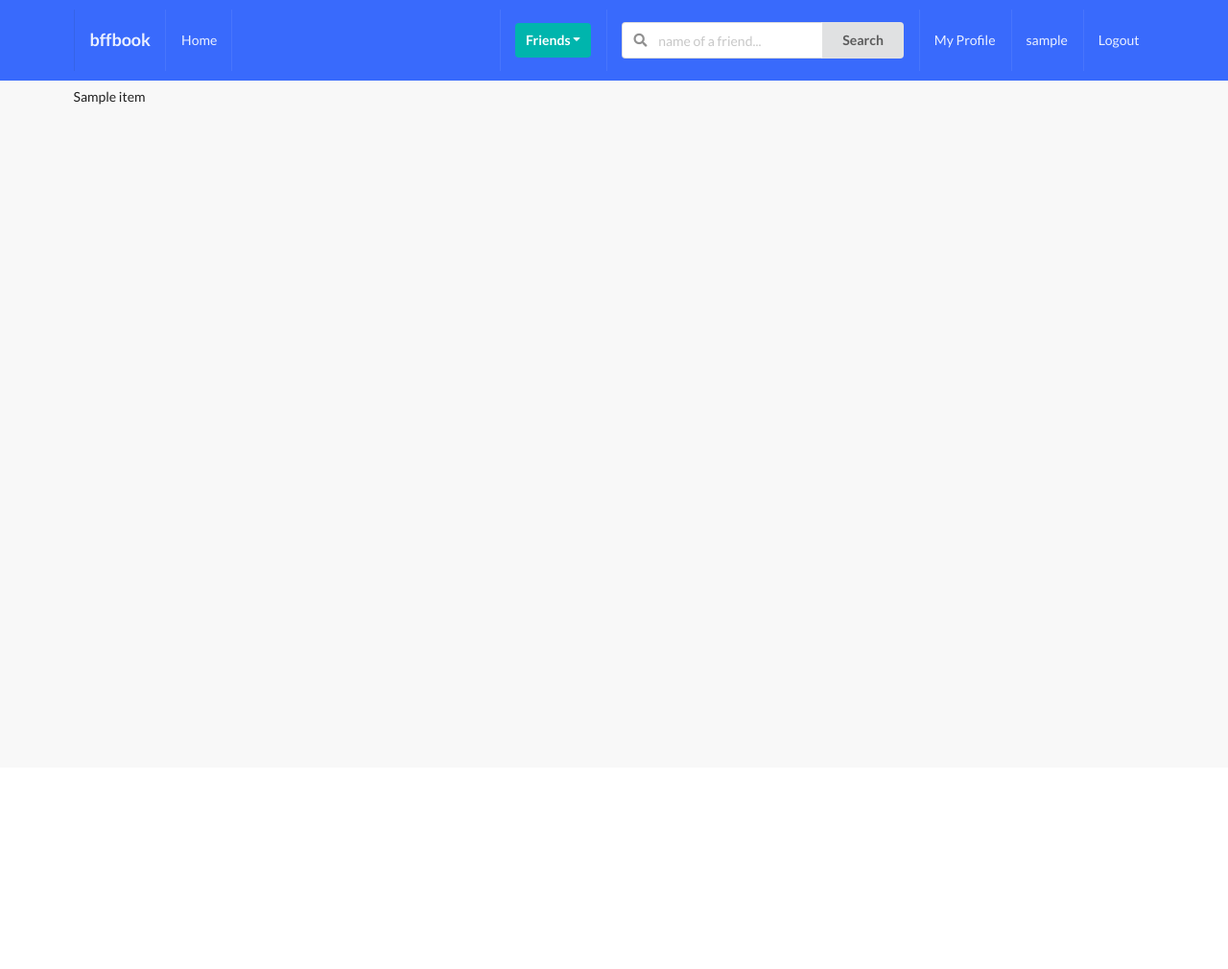
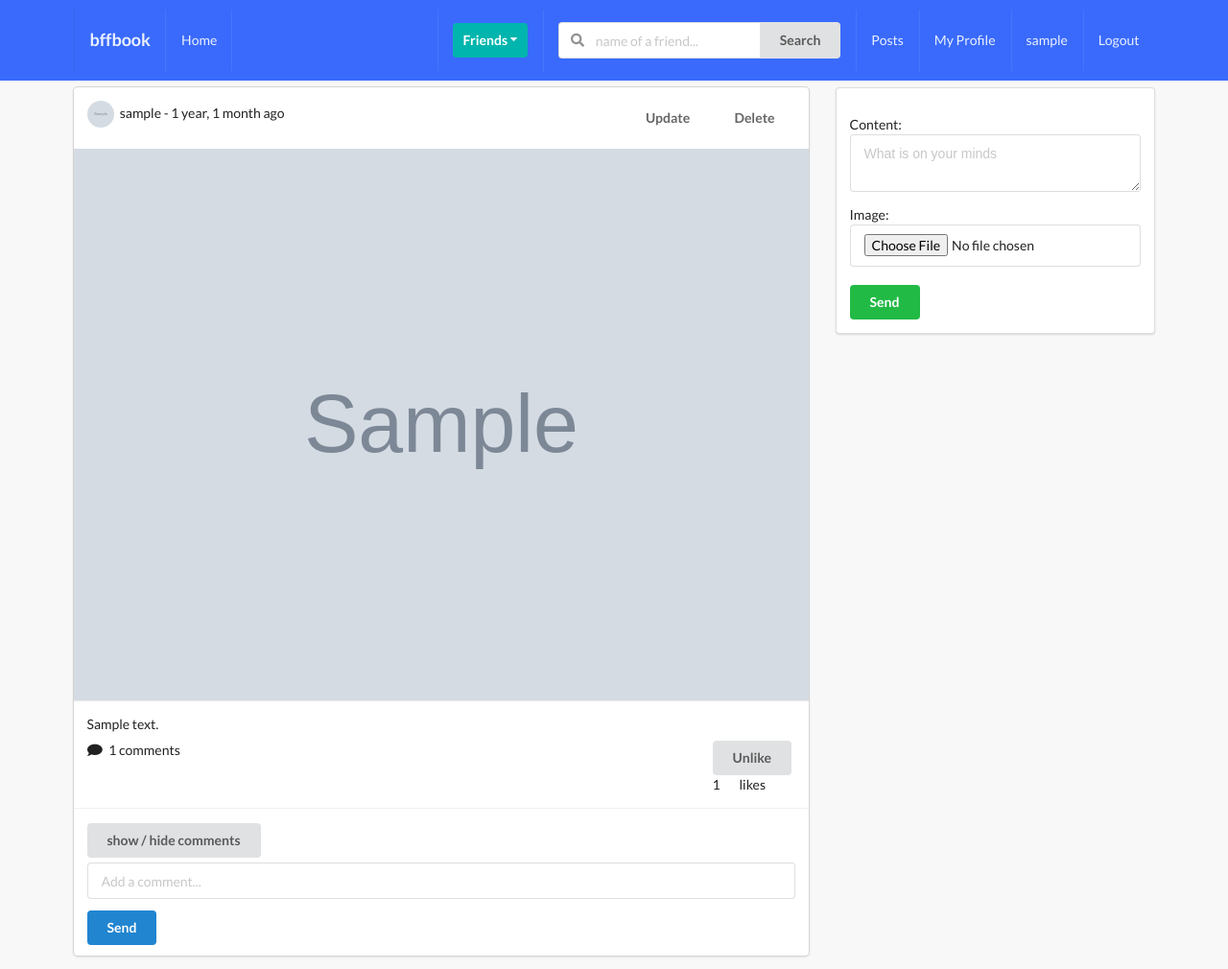
Before and after one commit to SimonOkello/socialapp, a Django app: template posts/templates/posts/index.html in a window 1280 px wide. Shown: the whole page at 96% size. Before the commit the page ends 109 px from the top, so only its background shows below. Run offline with Django 3.2, Linux system fonts and the light colour scheme; a user stored in the database is signed in; tables that the repository leaves empty hold one stand-in row (values such as "Sample post"); the template is opened without the code that fills it: values that come from a table or form of the project are taken from there, most other values are stand-ins (such as "Sample title", 1, 10 or a date in 2020); grey boxes marked "Sample" are stand-in pictures; some libraries are stand-ins or nearby versions.

Commit message:
more features added

```diff
--- a/bffbook/urls.py
+++ b/bffbook/urls.py
@@ -10,6 +10,7 @@ urlpatterns = [
     path('admin/', admin.site.urls),
     path('',home_view, name='home-view'),
     path('profiles/', include('profiles.urls')),
+    path('posts/', include('posts.urls')),
 ]
 
 urlpatterns +=static(settings.MEDIA_URL, document_root=settings.MEDIA_ROOT)
--- a/posts/admin.py
+++ b/posts/admin.py
@@ -1,3 +1,8 @@
 from django.contrib import admin
 
 # Register your models here.
+from .models import Post, Comment, Like
+
+admin.site.register(Post)
+admin.site.register(Comment)
+admin.site.register(Like)
--- a/posts/apps.py
+++ b/posts/apps.py
@@ -3,3 +3,4 @@ from django.apps import AppConfig
 
 class PostsConfig(AppConfig):
     name = 'posts'
+    verbose_name='Posts, Comments, Likes'
--- /dev/null
+++ b/posts/forms.py
@@ -0,0 +1,21 @@
+from django import forms
+
+from .models import Post, Comment
+
+
+class PostModelForm(forms.ModelForm):
+    content = forms.CharField(widget=forms.Textarea(
+        attrs={'rows': 2, 'placeholder': 'What is on your minds'}))
+
+    class Meta:
+        model = Post
+        fields = ('content', 'image')
+
+
+class CommentModelForm(forms.ModelForm):
+    body = forms.CharField(label='', widget=forms.TextInput(
+        attrs={'placeholder': 'Add a comment...'}))
+
+    class Meta:
+        model = Comment
+        fields = ('body',)
--- a/posts/models.py
+++ b/posts/models.py
@@ -1,3 +1,58 @@
+from django.core import validators
 from django.db import models
 from django.contrib.auth.models import User
+from django.core.validators import FileExtensionValidator
 # Create your models here.
+from profiles.models import Profile
+
+
+class Post(models.Model):
+    author = models.ForeignKey(
+        to=Profile, on_delete=models.CASCADE, related_name='posts')
+    content = models.TextField()
+    image = models.ImageField(
+        upload_to='posts/', validators=[FileExtensionValidator(['png', 'jpg', 'jpeg'])], blank=True)
+    liked = models.ManyToManyField(
+        to=Profile, blank=True, related_name='likes')
+    created = models.DateTimeField(auto_now_add=True)
+    updated = models.DateTimeField(auto_now=True)
+
+    class Meta:
+        ordering = ('-created',)
+
+    def get_number_of_likes(self):
+        return self.liked.all().count()
+
+    def get_number_of_comments(self):
+        return self.comment_set.all().count()
+
+    def __str__(self):
+        return str(self.content[:20])
+
+
+class Comment(models.Model):
+    user = models.ForeignKey(to=Profile, on_delete=models.CASCADE)
+    post = models.ForeignKey(to=Post, on_delete=models.CASCADE)
+    body = models.TextField()
+    created = models.DateTimeField(auto_now_add=True)
+    updated = models.DateTimeField(auto_now=True)
+
+    def __str__(self):
+        return f'{self.user}-{self.body}'
+
+
+LIKE_CHOICES = (
+    ('Like', 'Like'),
+    ('Unlike', 'Unlike'),
+)
+
+
+class Like(models.Model):
+    user = models.ForeignKey(to=Profile, on_delete=models.CASCADE)
+    post = models.ForeignKey(to=Post, on_delete=models.CASCADE)
+    value = models.CharField(choices=LIKE_CHOICES, max_length=8)
+    created = models.DateTimeField(auto_now_add=True)
+    updated = models.DateTimeField(auto_now=True)
+
+    def __str__(self):
+        return f'{self.user}-{self.value}-{self.post}'
--- a/posts/templates/posts/index.html
+++ b/posts/templates/posts/index.html
@@ -1,14 +1,158 @@
 {% extends 'base.html' %}
 
-{% block title %}
-Posts
-{% endblock title %}
+{% block title %}Posts{% endblock title %}
 
 {% block content %}
-{% for item in qs %}
-{{item}}
-{% endfor %}
+<div class="ui grid">
+    <div class="eleven wide column">
+        {% for post in posts %}
+
+        <div class="ui fluid card">
+            <div class="content">
+                <div class="right floated meta">
+                <div class="ui grid">
+                    <div class="row">
+                        {% ifequal request.user post.author.user %}
+                            <a href=""><button class="ui button bwhite-lg ">Update</button></a>
+                            <a href=""><button class="ui button bwhite-lg ">Delete</button></a>
+                        {% endifequal %}
+                    </div>
+                </div>
+
+                </div>
+                <img class="ui avatar image" src={{post.author.avatar.url}}>
+                {{ post.author.user }} - {{ post.created|timesince}} ago
+            </div>
+            <div class="ui fluid image">
+                {% if post.image %}
+                    <img src={{post.image.url}}>
+                {% endif %}
+            </div>
+            <div class="content">
+                <p> {{ post.content }} </p>
+                <div class="right floated">
+                    <form action="{% url 'posts:like-post' %}" method="POST" class='like-form' id='{{post.id}}'>
+                        {% csrf_token %}
+                        <input type="hidden" name="post_id" value={{post.id}}>
+
+                            <button type="submit" class="ui button like-btn{{post.id}}">
+                                {% if profile not in post.liked.all %}
+                                    Like
+                                {% else %}
+                                    Unlike
+                                {% endif %}
+                            </button>
+                            <div class="ui grid">
+                                <div class="column">
+                                    <div class="like-count{{post.id}}"> {{post.get_number_of_likes}} </div>
+                                </div>
+                                <div class="column">
+                                    likes
+                                </div>
+                            </div>
+                    </form>
+                </div>
+                <i class="comment icon"></i>
+                <span> {{ post.get_number_of_comments }} comments</span>
+            </div>
+            <div class="extra content">
+                <div class="mb-5">
+
+                </div>
+                <button class="cmt_btn ui button mb-5">show / hide comments</button>
+                <div class="comment-box">
+                {% if post.comment_set.all %}
+                    {% for comment in post.comment_set.all %}
+
+                        <div class="ui segment mb-5">
+                            <img class="ui avatar image" src={{comment.user.avatar.url}}>
+                            <span>{{ comment.user }}</span>
+                            <div class='mt-5'>{{ comment.body }}</div>
+                        </div>
+
+                    {% endfor %}
+                {% endif %}
+                </div>
+
+                <form action="" method="POST"class='ui fluid form'>
+                    {% csrf_token %}
+                    <input type="hidden" name="post_id" value={{post.id}}>
+                    {{ c_form.as_p }}
+                    <button type="submit" name="new_comment" class="ui primary button mt-5 w-full">Send</button>
+                </form>
+            </div>
+        </div>
+
+
+        {% endfor %}
+    </div>
+    <div class="five wide column">
+        <div class="ui segment">
+            {% if post_added %}
+                <div class="ui green message">Post added</div>
+            {% endif %}
+            <form action="" method="POST" class='ui form' enctype="multipart/form-data">
+                {% csrf_token %}
+                {{p_form.as_p}}
+                <button type='submit' name="new_post" class="ui positive button w-full mt-5">Send</button>
+            </form>
+        </div>
+    </div>
+</div>
 {% endblock content %}
 
 {% block scripts %}
+    <script>
+        $( document ).ready(function() {
+            let display = false
+            $(".cmt_btn").click(function () {
+                if (display===false) {
+                    $(this).next(".comment-box").show("slow");
+                    display=true
+                } else {
+                    $(this).next(".comment-box").hide("slow");
+                    display=false
+                }
+            });
+
+            $('.like-form').submit(function(e){
+                e.preventDefault()
+
+                const post_id = $(this).attr('id')
+
+                const likeText = $(`.like-btn${post_id}`).text()
+                const trim = $.trim(likeText)
+
+                const url = $(this).attr('action')
+
+                let res;
+                const likes = $(`.like-count${post_id}`).text()
+                const trimCount = parseInt(likes)
+
+                $.ajax({
+                    type: 'POST',
+                    url: url,
+                    data: {
+                        'csrfmiddlewaretoken': $('input[name=csrfmiddlewaretoken]').val(),
+                        'post_id':post_id,
+                    },
+                    success: function(response) {
+                        if(trim === 'Unlike') {
+                            $(`.like-btn${post_id}`).text('Like')
+                            res = trimCount - 1
+                        } else {
+                            $(`.like-btn${post_id}`).text('Unlike')
+                            res = trimCount + 1
+                        }
+
+                        $(`.like-count${post_id}`).text(res)
+                    },
+                    error: function(response) {
+                        console.log('error', response)
+                    }
+                })
+
+            })
+        });
+    </script>
 {% endblock scripts %}
--- a/posts/urls.py
+++ b/posts/urls.py
@@ -1 +1,10 @@
 from django.urls import path
+
+from .views import post_comment_create_and_list_view, like_unlike_post
+
+app_name = 'posts'
+
+urlpatterns = [
+    path('', post_comment_create_and_list_view, name='post-list'),
+    path('liked/', like_unlike_post, name='like-post')
+]
--- a/profiles/forms.py
+++ b/profiles/forms.py
@@ -5,6 +5,7 @@ from .models import Profile
 
 
 class ProfileModelForm(forms.ModelForm):
+    bio = forms.CharField(widget=forms.Textarea(attrs={'rows':2}))
     class Meta:
         model = Profile
         fields = ('first_name', 'last_name', 'bio', 'avatar',)
--- a/profiles/models.py
+++ b/profiles/models.py
@@ -21,6 +21,22 @@ class Profile(models.Model):
         return self.friends.all()
     def get_friends_no(self):
         return self.friends.all().count()
+    def get_number_of_posts(self):
+        return self.posts.all().count()
+    def get_number_of_likes_given(self):
+        likes=self.like_set.all()
+        total_liked=0
+        for item in likes:
+            if item.value=='Like':
+                total_liked+=1
+        return total_liked
+
+    def get_number_of_likes_received(self):
+        posts = self.posts.all()
+        total_liked=0
+        for item in posts:
+            total_liked+= item.liked.all().count()
+        return total_liked
 
     def __str__(self):
         return self.user.username
--- a/profiles/templates/profiles/profile.html
+++ b/profiles/templates/profiles/profile.html
@@ -75,15 +75,15 @@ Profile
               </tr>
                 <tr>
                   <td>Number of posts</td>
-                  <td>{{obj.posts_count}}</td>
+                  <td>{{obj.get_number_of_posts}}</td>
               </tr>
                 <tr>
                   <td>Likes given</td>
-                  <td>{{obj.get_likes_given}}</td>
+                  <td>{{obj.get_number_of_likes_given}}</td>
               </tr>
               <tr>
                 <td>Likes Received</td>
-                <td>{{obj.get_likes_received}}</td>
+                <td>{{obj.get_number_of_likes_received}}</td>
             </tr>
 
 
--- a/static_files/style.css
+++ b/static_files/style.css
@@ -9,6 +9,9 @@ body {
 .mb-7 {
   margin-bottom: 7px !important;
 }
+.mb-5 {
+  margin-bottom: 5px !important;
+}
 
 .mt-5 {
   margin-top: 5px !important;
@@ -18,3 +21,13 @@ body {
   top: 200px !important;
   font-size: 20px !important;
 }
+.bwhite-lg {
+  background-color: transparent !important;
+}
+.bwhite-sm {
+  background-color: transparent !important;
+  width: 10px !important;
+}
+.comment-box {
+  display: none;
+}
--- a/templates/main/navbar.html
+++ b/templates/main/navbar.html
@@ -36,6 +36,9 @@
                   </div>
               </form>
               </div>
+              <a href="{% url 'posts:post-list' %}" class="item">
+               Posts
+           </a>
               <a href="{% url 'profiles:profile-view' %}" class="item">
                 My Profile
            </a>
```
Also changed, not shown: posts/views.py (+57 -1 lines), posts/migrations/0005_post.py (added), posts/migrations/0006_comment_like.py (added), posts/migrations/0007_auto_20210307_1442.py (added).
